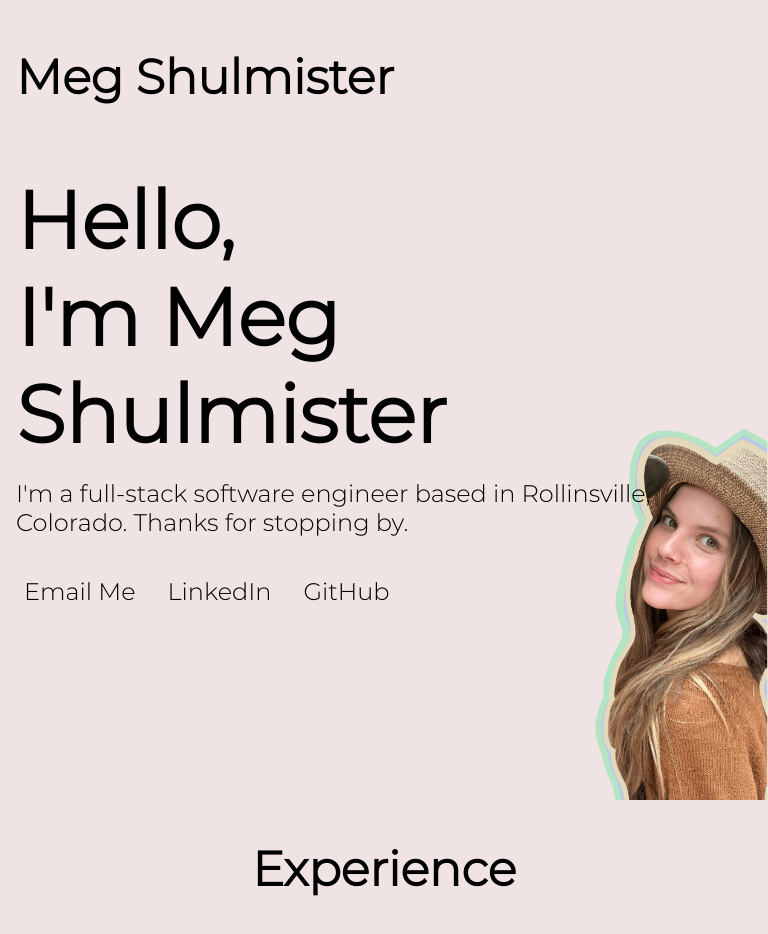
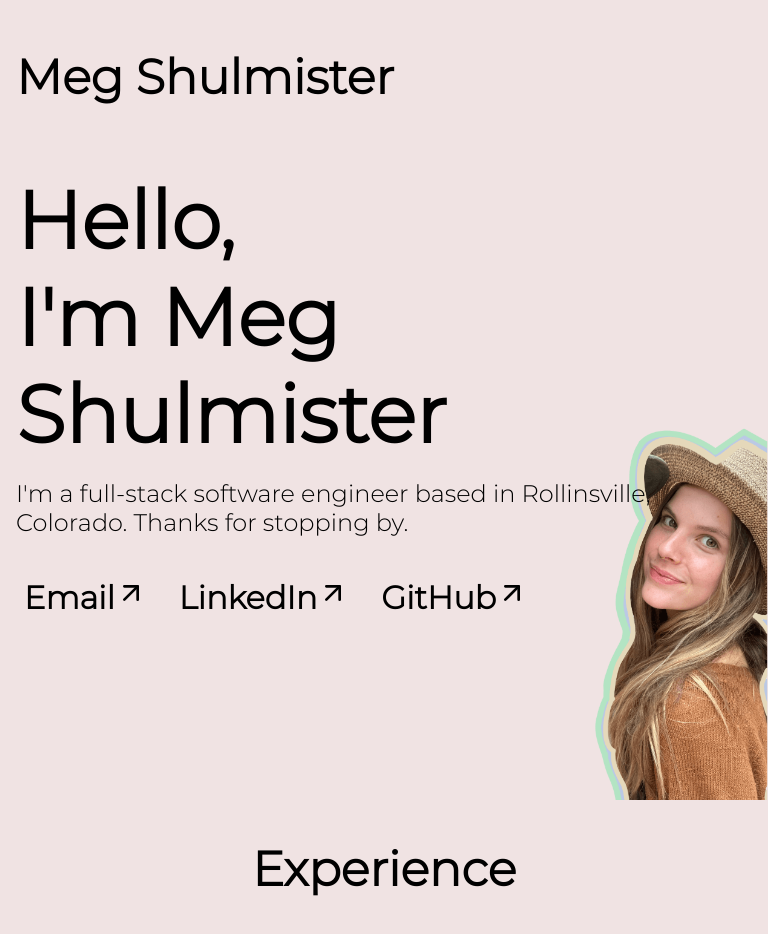
Before and after one commit to earthlymeg/portfolio-v2, a React (Create React App) app: page / in a window 768 px wide. Shown: the top 934 px of the page. Built offline with nearby package versions, Linux system fonts and the light colour scheme.

Commit message:
Adding styling to buttons

```diff
--- a/package.json
+++ b/package.json
@@ -10,6 +10,7 @@
     "aos": "^3.0.0-beta.6",
     "react": "^17.0.2",
     "react-dom": "^17.0.2",
+    "react-icons": "^4.2.0",
     "react-scripts": "4.0.3",
     "web-vitals": "^1.0.1"
   },
--- a/src/components/Header.jsx
+++ b/src/components/Header.jsx
@@ -3,6 +3,10 @@ import "../styles/header.css";
 import headshot from "../assets/portfolio2_headshot.png";
 import AOS from 'aos';
 import 'aos/dist/aos.css';
+import {FiArrowUpRight} from 'react-icons/fi';
+
+//FiArrowUpRight
+
 function Header() {
 
     useEffect(() => {
@@ -28,17 +32,17 @@ function Header() {
           </p>
           <div className="header-bts">
           <button data-testid="email-btn">
-            <a href="mailto:meganshulmister@gmail.com">Email Me</a>
+            <a href="mailto:meganshulmister@gmail.com">Email<FiArrowUpRight/></a>
           </button>
           <button >
             <a
             data-testid="linkedin-button"
             href="https://www.linkedin.com/in/meganshulmister019/">
-              LinkedIn
+              LinkedIn<FiArrowUpRight/>
             </a>
           </button>
           <button data-testid="github-button">
-            <a href="https://github.com/earthlymeg">GitHub</a>
+            <a href="https://github.com/earthlymeg">GitHub<FiArrowUpRight/></a>
           </button>
           </div>
         </div>
--- a/src/styles/header.css
+++ b/src/styles/header.css
@@ -33,7 +33,7 @@ h1 {
 }
 
 
-button {
+.header button {
 
   margin-top: 2rem;
   display: inline-block;
@@ -47,6 +47,10 @@ button {
   animation: button-hover-out 600ms;
 
 
+}
+
+.header a {
+  font-weight: 1000;
 }
 button:hover {
   cursor: pointer;
@@ -134,6 +138,11 @@ a {
   h3 {
     font-size: 3rem;
   }
+
+  .header a {
+    font-size: 2rem;
+    font-weight: 1000;
+  }
 }
 
 @media screen and (min-device-width: 1200px) {
```
Also changed, not shown: 2 other files (tests, documents, lock files or other folders).
